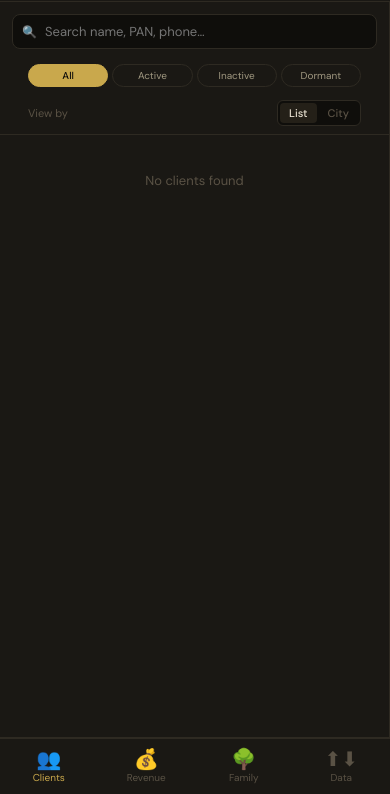
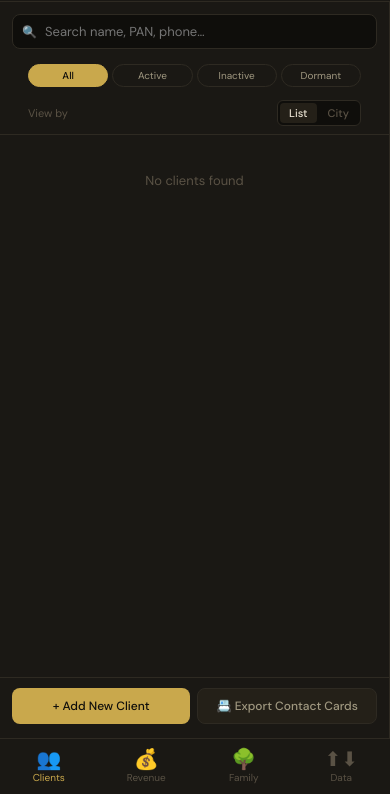
Before and after one commit to balirohan2-cmyk/ClientFlowPWA, a plain HTML site: page index.html in a window 390 px wide. Shown: the part 50-844 px from the top of the page. Drawn offline with nearby package versions, Linux system fonts and the light colour scheme.

Commit message:
Add files via upload

```diff
--- a/index.html
+++ b/index.html
@@ -573,6 +573,15 @@
 
   /* ── Filter buttons: smaller ── */
   .filter-btn { padding: 4px 4px; font-size: 10px; }
+
+  /* ── Sidebar: pad bottom to clear mobile nav bar ── */
+  .sidebar {
+    padding-bottom: calc(56px + env(safe-area-inset-bottom));
+  }
+  /* ── Add btn wrap: also pad so it never hides under nav ── */
+  .add-btn-wrap {
+    padding-bottom: calc(14px + env(safe-area-inset-bottom)) !important;
+  }
 
   /* ── Sidebar header compact ── */
   .sidebar-header { padding: 12px 12px 8px; }
```
